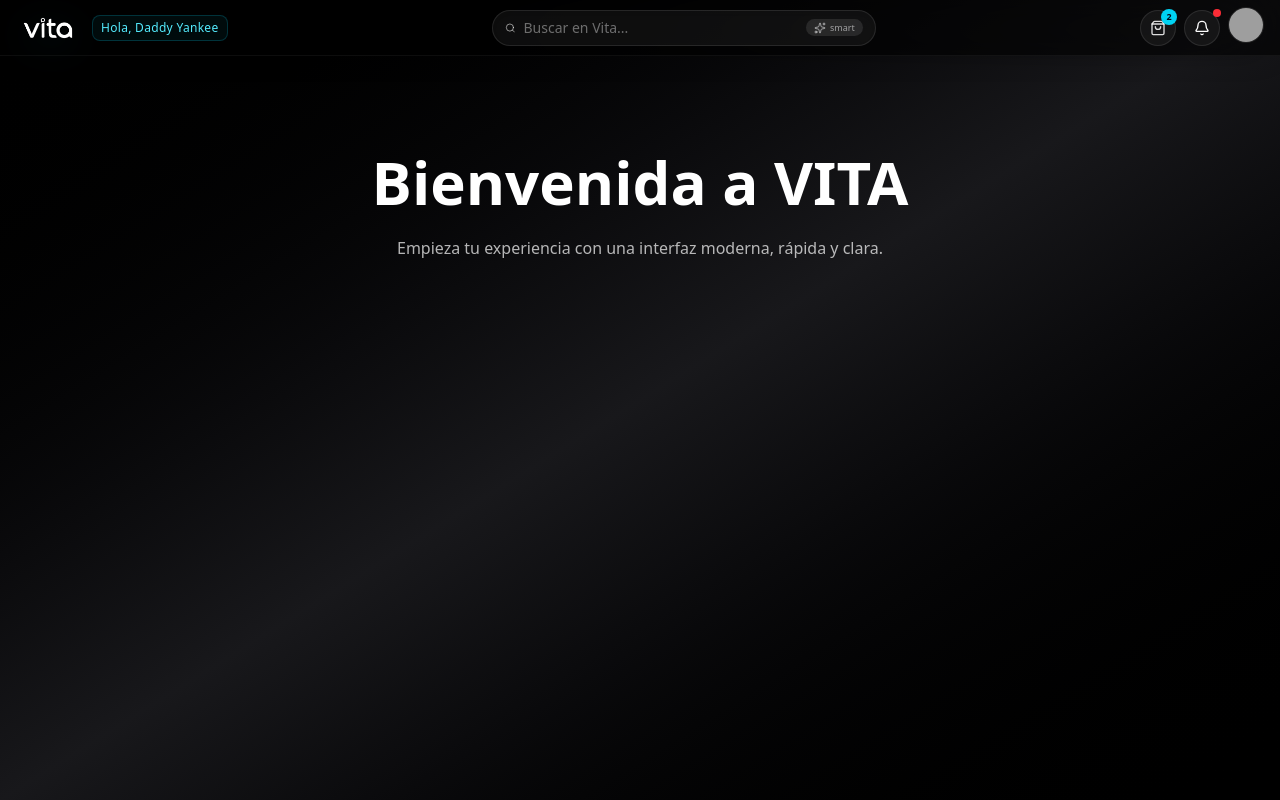
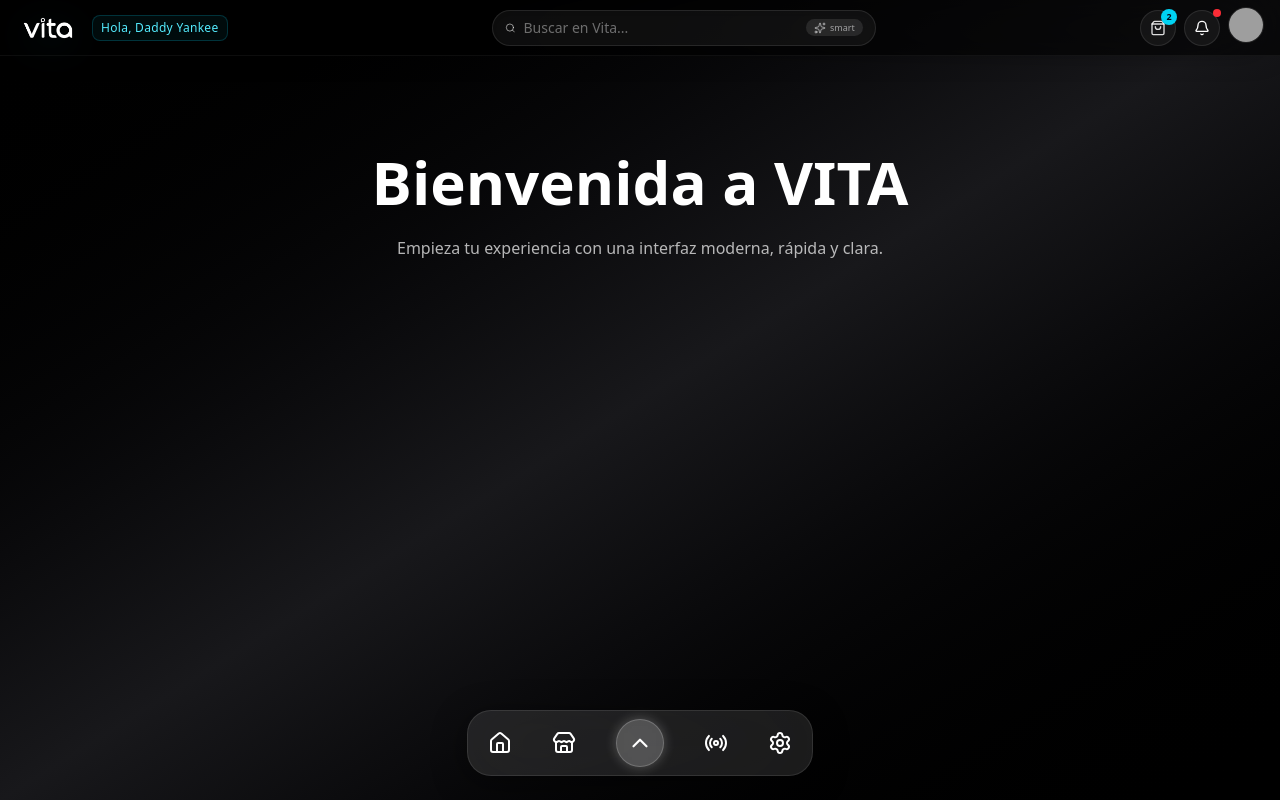
Before and after one commit to pablofigueroa16/vita-frontend, a Next.js app: page / in a window 1280 px wide. Built offline with nearby package versions, Linux system fonts and the light colour scheme; grey boxes are pictures that could not be loaded.

Commit message:
Migración  de el componente Dock

```diff
--- a/src/app/page.tsx
+++ b/src/app/page.tsx
@@ -1,4 +1,5 @@
 import Navbar from '@/components/Navbar/NavBar';
+import Dock from '@/components/dock/Dock';
 
 export default function Home() {
   return (
@@ -14,6 +15,8 @@ export default function Home() {
           Empieza tu experiencia con una interfaz moderna, rápida y clara.
         </p>
       </section>
+
+       <Dock />
     </main>
   );
 }
--- /dev/null
+++ b/src/components/dock/Dock.tsx
@@ -0,0 +1,116 @@
+'use client';
+
+import { useEffect, useState } from 'react';
+import Link from 'next/link';
+import type { ComponentType } from 'react';
+import {
+  Home,
+  Radio,
+  Film,
+  ChevronUp,
+  ChevronDown,
+  Store,
+  WalletCards,
+  Settings,
+  Grid2x2,
+  PlayCircle,
+} from 'lucide-react';
+
+type IconProps = {
+  size?: number | string;
+  className?: string;
+};
+
+type MenuItem = {
+  name: string;
+  icon: ComponentType<IconProps>;
+  href: string;
+};
+
+export default function MegaDock() {
+  const [open, setOpen] = useState(false);
+  const [mounted, setMounted] = useState(false);
+
+  useEffect(() => {
+    setMounted(true);
+  }, []);
+
+  // ⛔ evita hydration mismatch
+  if (!mounted) return null;
+
+  const fullMenu: MenuItem[] = [
+    { name: 'Inicio', icon: Home, href: '/' },
+    { name: 'Market Place', icon: Store, href: '/tiendas' },
+    { name: 'CRM', icon: Grid2x2, href: '/crm' },
+    { name: 'Vita Card', icon: WalletCards, href: '/vita-card' },
+    { name: 'Live', icon: Radio, href: '/live' },
+    { name: 'Videos', icon: Film, href: '/reels' },
+    { name: 'Feed', icon: PlayCircle, href: '/feed' },
+    { name: 'Configuración', icon: Settings, href: '/configuracion' },
+  ];
+
+  return (
+    <div className="fixed bottom-6 left-1/2 z-50 flex w-full -translate-x-1/2 justify-center pointer-events-none">
+      <div
+        className={`pointer-events-auto flex flex-col items-center gap-4 rounded-3xl border border-white/10 bg-white/10 shadow-[0_8px_35px_rgba(0,0,0,0.45)] backdrop-blur-2xl transition-all duration-300 ${
+          open ? 'px-8 py-5' : 'px-5 py-2'
+        }`}
+      >
+        {/* MENU EXPANDIDO */}
+        {open && (
+          <div className="grid grid-cols-4 gap-8 px-4 pt-2 pb-4 text-white transition-all">
+            {fullMenu.map((item) => {
+              const Icon = item.icon;
+              return (
+                <Link
+                  key={item.name}
+                  href={item.href}
+                  onClick={() => setOpen(false)}
+                  className="flex flex-col items-center text-[11px] text-white hover:text-[#00eaff] transition"
+                >
+                  <Icon size={24} className="text-white hover:text-[#00eaff]" />
+                  <span className="mt-1">{item.name}</span>
+                </Link>
+              );
+            })}
+          </div>
+        )}
+
+        {/* MINI DOCK */}
+        <div className="flex items-center gap-10">
+          {!open && (
+            <Link href="/" className="hover:text-[#00eaff]">
+              <Home size={24} className="text-white hover:text-[#00eaff] transition" />
+            </Link>
+          )}
+
+          {!open && (
+            <Link href="/tiendas" className="hover:text-[#00eaff]">
+              <Store size={24} className="text-white hover:text-[#00eaff] transition" />
+            </Link>
+          )}
+
+          <button
+            type="button"
+            onClick={() => setOpen((prev) => !prev)}
+            className="flex h-12 w-12 items-center justify-center rounded-full border border-white/20 bg-white/20 shadow-[0_0_12px_rgba(255,255,255,0.25)] backdrop-blur-xl hover:bg-white/30 transition"
+          >
+            {open ? <ChevronDown size={26} className="text-white" /> : <ChevronUp size={26} className="text-white" />}
+          </button>
+
+          {!open && (
+            <Link href="/live" className="hover:text-[#00eaff]">
+              <Radio size={24} className="text-white hover:text-[#00eaff] transition" />
+            </Link>
+          )}
+
+          {!open && (
+            <Link href="/configuracion" className="hover:text-[#00eaff]">
+              <Settings size={24} className="text-white hover:text-[#00eaff] transition" />
+            </Link>
+          )}
+        </div>
+      </div>
+    </div>
+  );
+}
```
